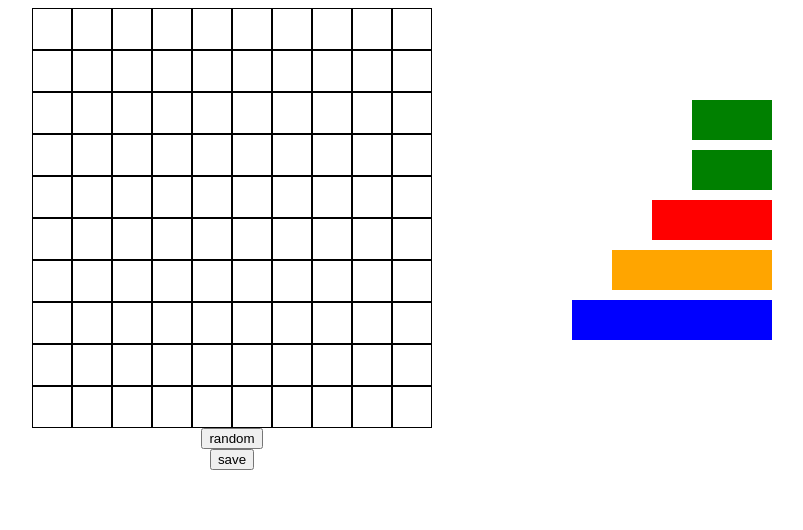
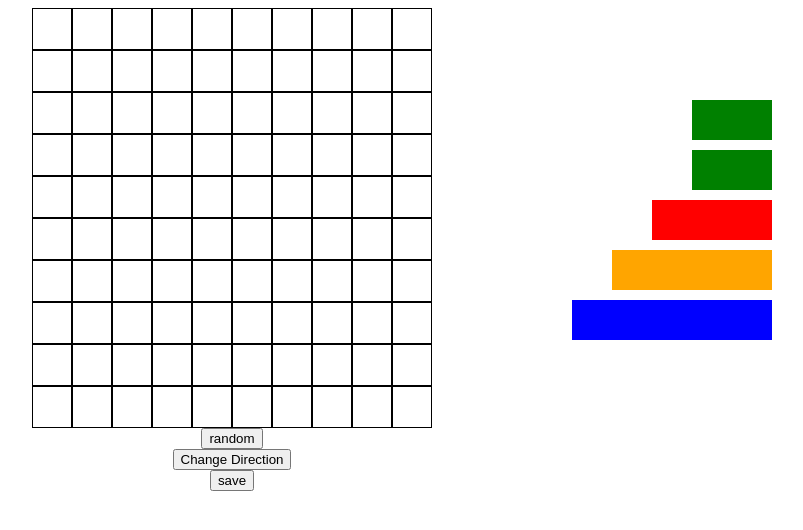
Before and after one commit to sinan-894/odin-battleship, a website with bundled scripts: page src/template.html in a window 1280 px wide. Both pictures are taken after a click on the button "Play Against Computer". Shown: the whole page, without its empty margins (408-1211 px from the left). Built offline with nearby package versions, Linux system fonts and the light colour scheme.

Commit message:
Remove selectors after placement
>when a ship is placed remove its selector

>add a button to change direction of the ship(horizontal
or vertical)

```diff
--- a/src/grid.js
+++ b/src/grid.js
@@ -245,29 +245,27 @@ export function ComputerField(user,opponent){
         container.classList.add('place-ship-container');
 
         container.appendChild(generateGridBoard(
-            user.userName,eventHandler.onCellHover,eventHandler.onCellClick,
-            eventHandler.onCellLeave()
+            user.userName,eventHandler.onCellClick,
+            eventHandler.onCellHover,eventHandler.onCellLeave
         ))
 
         container.appendChild(getRandomPlaceButtonForUser())
+        container.appendChild(getchangeDirectionButton())
         container.appendChild(getSaveButton())
+        Selectors()
 
 
 
-        const lenghtArray = [2,2,4,3,5]
-        lenghtArray.forEach((length,index)=>{
-            let selectorDiv = document.createElement('div');
-            selectorDiv.classList.add('selector')
-            if(length==2)selectorDiv.classList.add(`selector-${length}-${index+1}`)
-            else selectorDiv.classList.add(`selector-${length}`)
-            container.appendChild(selectorDiv)
-        })
-
         return container
-
-
     }
 
+    const getchangeDirectionButton = ()=>{
+        const button = document.createElement('button');
+        button.textContent = 'Change Direction'
+        button.classList.add('change-direction-button');
+        button.addEventListener('click',eventHandler.changeDirection)
+        return button
+    }
     const getSaveButton = ()=>{
         const button = document.createElement('button');
         button.textContent = 'save'
@@ -618,7 +616,35 @@ function switchTurn(nextPlayer,currentPlayer){
     displayMessage(`${nextPlayer.userName}'s Turn`)
 }
 
+function Selectors(){
+    let currentSelectedDiv
+    const lenghtArray = [2,2,4,3,5]
+    const container = document.createElement('div');
+    container.classList.add('selector-container')
+    lenghtArray.forEach((length,index)=>{
+        let selectorDiv = document.createElement('div');
+        selectorDiv.classList.add('selector')
+        selectorDiv.addEventListener('click',()=>{
+            onSelect(selectorDiv,length)
+        })
+        if(index==1)selectorDiv.classList.add(`selector-${length}-${1}`)
+        selectorDiv.classList.add(`selector-${length}`)
+        container.appendChild(selectorDiv)
+    })
 
-function createSelectorDivs(){
+    const onSelect = (div,length)=>{
+        if (currentSelectedDiv) currentSelectedDiv.classList.remove('selected')
+        div.classList.add('selected')
+        currentSelectedDiv = div
+        eventHandler.updateLength(length)
+    }
+
+    parent.appendChild(container)
 
 }
+
+function removeSelectorDiv(length){
+    const continer = document.querySelector('.selector-container')
+    const selectorDiv = document.querySelector(`.selector-${length}`)
+    continer.removeChild(selectorDiv)
+}
--- a/src/style.css
+++ b/src/style.css
@@ -1,3 +1,8 @@
+body{
+    --right-pos-selector:100px;
+    --top-pos-selector:100px;
+}
+
 
 .game-field{
     display: flex;
@@ -8,8 +13,7 @@
     display: flex;
     flex-direction: column;
     align-items: center;
-    --right-pos-selector:100px;
-    --top-pos-selector:100px;
+
 }
 
 .grid-container{
@@ -33,17 +37,21 @@
 
 }
 
-.selector-2-1,.selector-2-2{
+.selected{
+    border: 3px solid black;
+}
+
+.selector-2,.selector-2-1{
     background-color: green;
     height: 40px;
     width : 80px
 }
 
-.selector-2-1{
+.selector-2{
     top: var(--top-pos-selector);
 }
 
-.selector-2-2{
+.selector-2-1{
     top: calc(var(--top-pos-selector) + 50px);
 }
 
```
